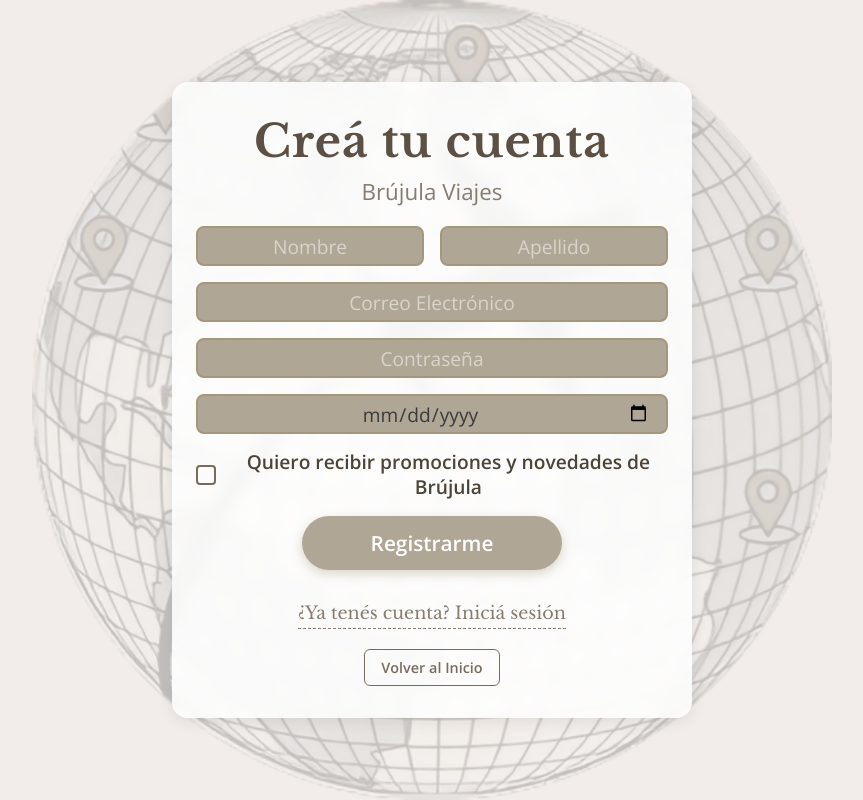
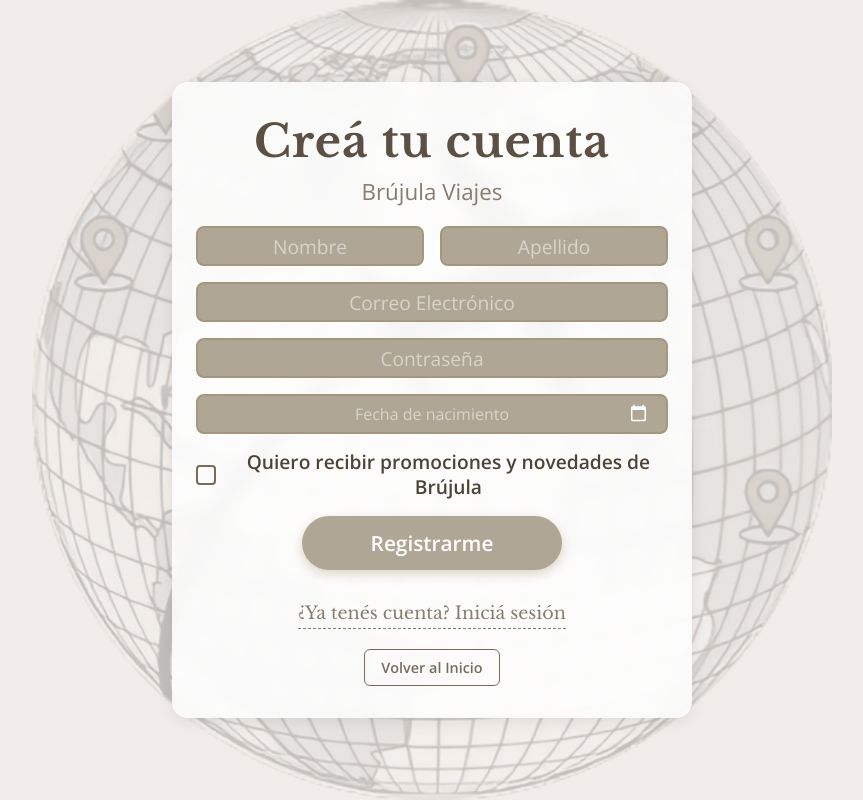
Before and after one commit to juanMarcosChalu/olimpiada-grupo-A, a React (Vite) app in the folder frontend/: page /registro in a window 1280 px wide. Shown: the whole page, without its empty margins (208-1071 px from the left). Built offline with nearby package versions, Linux system fonts and the light colour scheme.

Commit message:
2.8.5
place holder registroo

```diff
--- a/frontend/src/components/sections/login/Registro.jsx
+++ b/frontend/src/components/sections/login/Registro.jsx
@@ -87,12 +87,23 @@ function Registro() {
             required
           />
 
+ <div className={styles.inputGroup}>
   <input
     type="date"
     value={birthday}
     onChange={(e) => setBirthday(e.target.value)}
     required
+    className={birthday ? styles.filled : ""}
   />
+  <span
+    className={`${styles.fakePlaceholder} ${birthday ? styles.oculto : ""}`}
+  >
+    Fecha de nacimiento
+  </span>
+</div>
+
+
+
 
           <label className={styles.customcheckbox}>
             <input
--- a/frontend/src/styles/Registro.module.css
+++ b/frontend/src/styles/Registro.module.css
@@ -233,6 +233,64 @@
 }
 
 
+.inputGroup {
+  position: relative;
+  width: 100%;
+  margin: 0rem 0; /* menos espacio vertical */
+}
+
+
+.inputGroup input[type="date"] {
+  width: 100%;
+  padding: 0.8rem rem;
+  font-size: 1.2rem; /* Tamaño igual a otros inputs */
+  font-family: "Open Sans", sans-serif;
+  color: #3a3a3a;
+  background-color: #b0a695;
+  border: 2px solid #a3987b;
+  border-radius: 8px;
+  text-align: center;
+  outline: none;
+  appearance: none;
+  position: relative;
+  z-index: 2;
+  transition: border-color 0.3s ease;
+}
+
+
+/* Oculta la fecha del input cuando está vacío */
+.inputGroup input[type="date"]:not(.filled)::-webkit-datetime-edit {
+  color: #b0a695; /* mismo color que el fondo → lo oculta */
+}
+
+/* Ícono del calendario */
+.inputGroup input[type="date"]::-webkit-calendar-picker-indicator {
+  filter: invert(1);
+  cursor: pointer;
+}
+
+/* Placeholder falso centrado */
+.fakePlaceholder {
+  position: absolute;
+  top: 50%;
+  left: 50%;
+  transform: translate(-50%, -50%);
+  font-size: 1rem;
+  color: #d9d4cb;
+  font-family: "Open Sans", sans-serif;
+  pointer-events: none;
+  z-index: 3;
+  text-align: center;
+  transition: opacity 0.2s ease;
+}
+
+/* Oculta cuando hay valor */
+.oculto {
+  opacity: 0;
+  visibility: hidden;
+}
+
+
 
 
 /* Animación de entrada */
```
Lines whose indentation alone changed are shown as unchanged.
